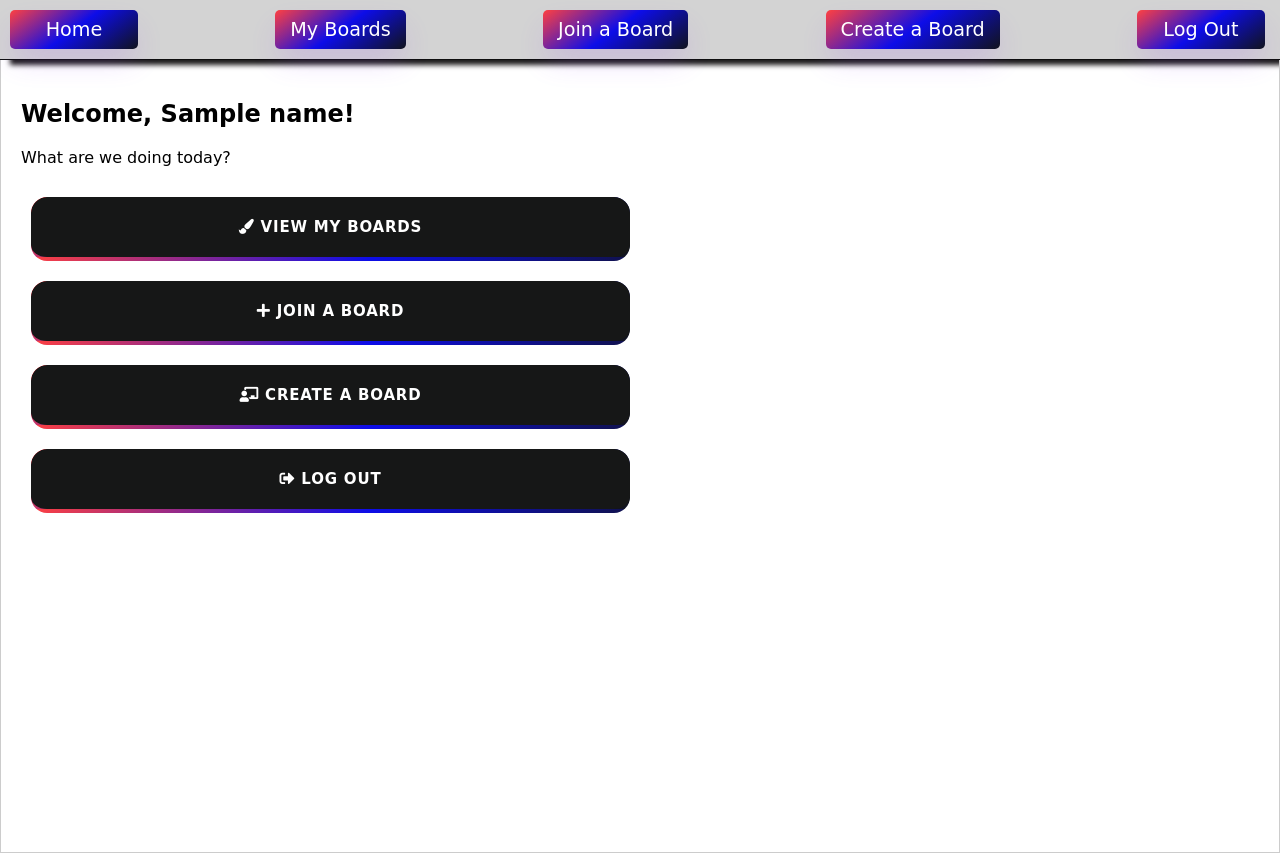
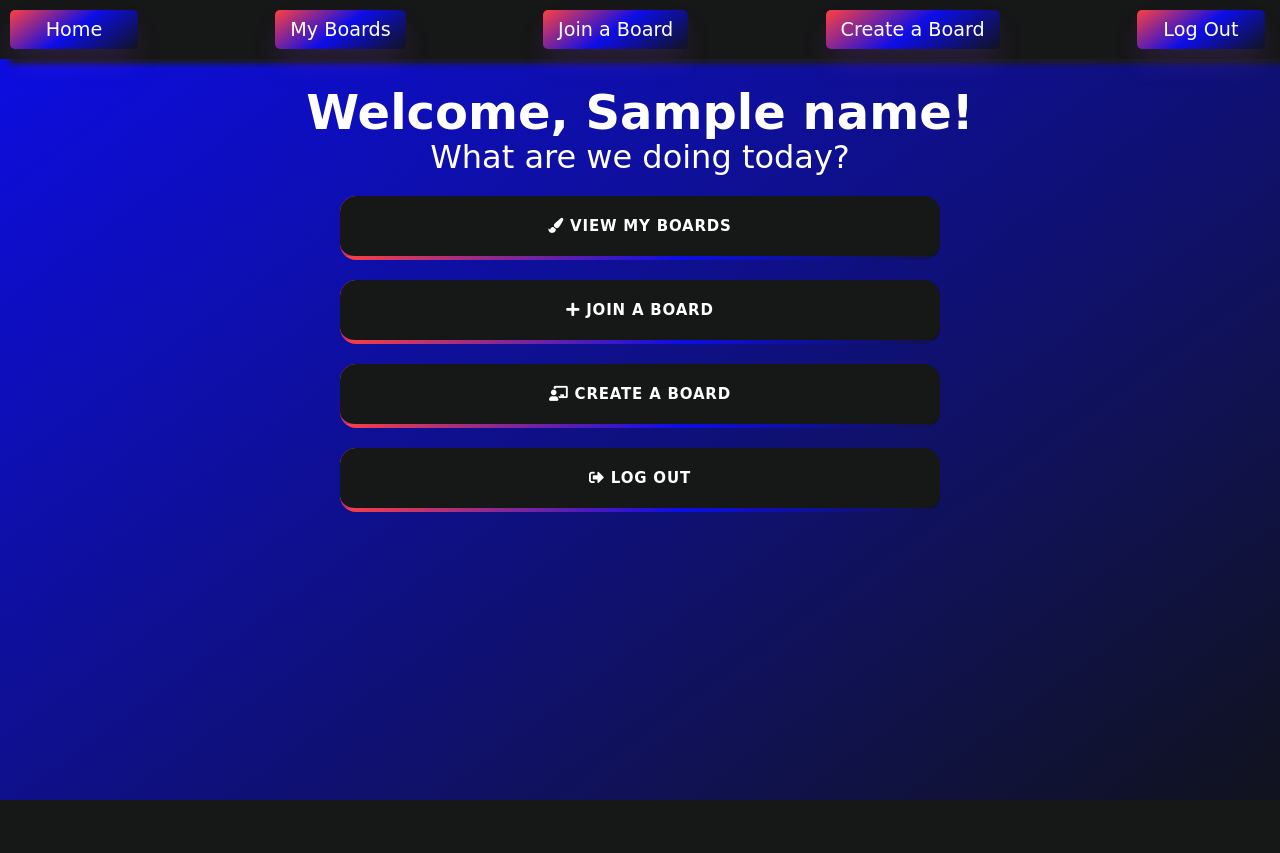
Before and after one commit to PaulStratton56/CSE108-Main-Project, a Flask app: template templates/homeView.html in a window 1280 px wide. After the commit the page ends 800 px from the top, so only its background shows below. Run offline with Flask 3, Linux system fonts and the light colour scheme; the template is opened without the code that fills it: most values are stand-ins (such as "Sample title", 1, 10 or a date in 2020).

Commit message:
Home page Updates

```diff
--- a/static/homeView.css
+++ b/static/homeView.css
@@ -2,14 +2,15 @@ body, html {
     height: 100%;
     margin: 0;
     font-family: 'Comic Sans MS', cursive, sans-serif;
+    background-image: linear-gradient(144deg, #0d0de8, #11131e);
 }
 
 .tablink-container {
     display: flex;
     justify-content: space-between;
-    background-color: #d3d3d3;
+    background-color: #161717;
     padding: 10px;
-    border-bottom: 1px solid #0e0e0e;
+    /* border-bottom: 1px solid #0e0e0e; */
     box-shadow: 10px 5px 5px #1c1b1b;
     font-family: 'Comic Sans MS', cursive, sans-serif;
 }
@@ -70,9 +71,8 @@ body, html {
 .tabcontent {
     display: none;
     padding: 20px;
-    border: 1px solid #ccc;
     border-top: none;
-    height: calc(100% - 48px);
+    height: calc(100vh - 10rem);
     font-family: 'Comic Sans MS', cursive, sans-serif;
 }
 
@@ -82,10 +82,26 @@ body, html {
 }
 
 .welcome-section {
-    float: left;
+    position:relative;
     width: 50%;
+    left: 25%;
     box-sizing: border-box;
     font-family: 'Comic Sans MS', cursive, sans-serif;
+    color:white;
+}
+
+.welcome-section > h2, p {
+    text-align: center;
+    animation: makeBigger 2s ease forwards;
+}
+
+@keyframes makeBigger{
+    from{
+        transform: scale(0.5)
+    }
+    to{
+        transform: scale(2)
+    }
 }
 
 .board-suggestions {
--- a/templates/homeView.html
+++ b/templates/homeView.html
@@ -66,13 +66,13 @@
 
 <div id="CreateBoard" class="tabcontent">
     <h2>Let's Make a New Board!</h2>
-    <div>
+    <div class="CreateBoardContent">
         <label for="boardName">What should we call it?</label>
         <input type="text" id="boardName" placeholder="Legendary name goes here...">
 
         <label for="collaborator">Who else gets to work on it?</label>
         <input type="text" id="collaborator" placeholder="Put their username here!">
-        <button type="button" id = "add-them" onclick="addCollaborator()">Add them!</button>
+        <button type="button" class="big-action-button" onclick="addCollaborator()">Add them!</button>
 
         <div id = "collaboratorsListCon">
             <p><b>Collaborators:</b></p>
```
Also changed, not shown: other parts of static/homeView.css (+24 -5 lines).
